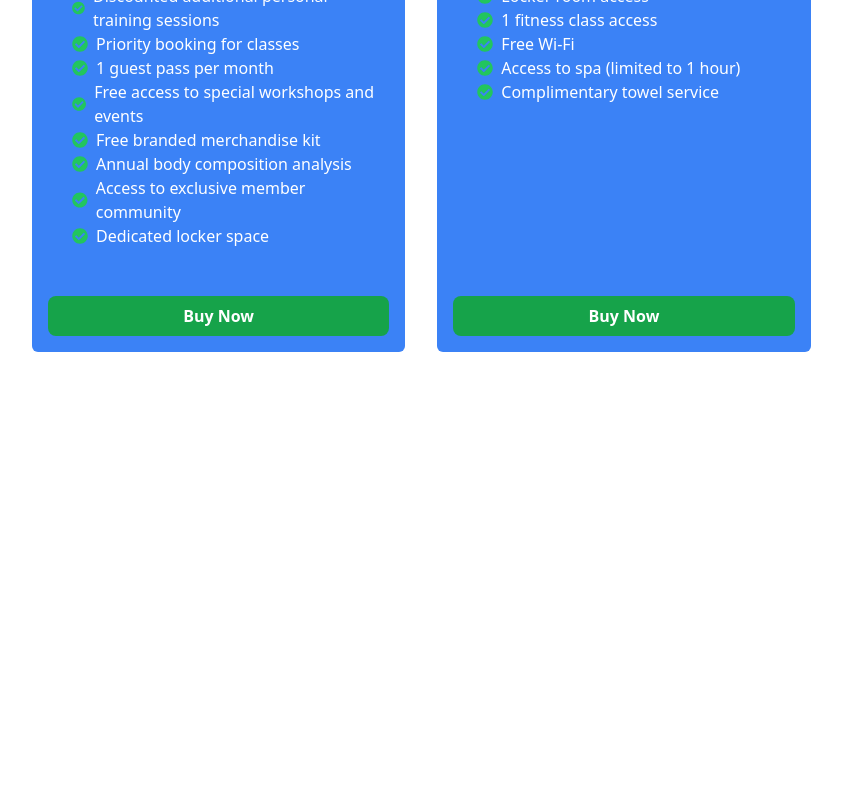
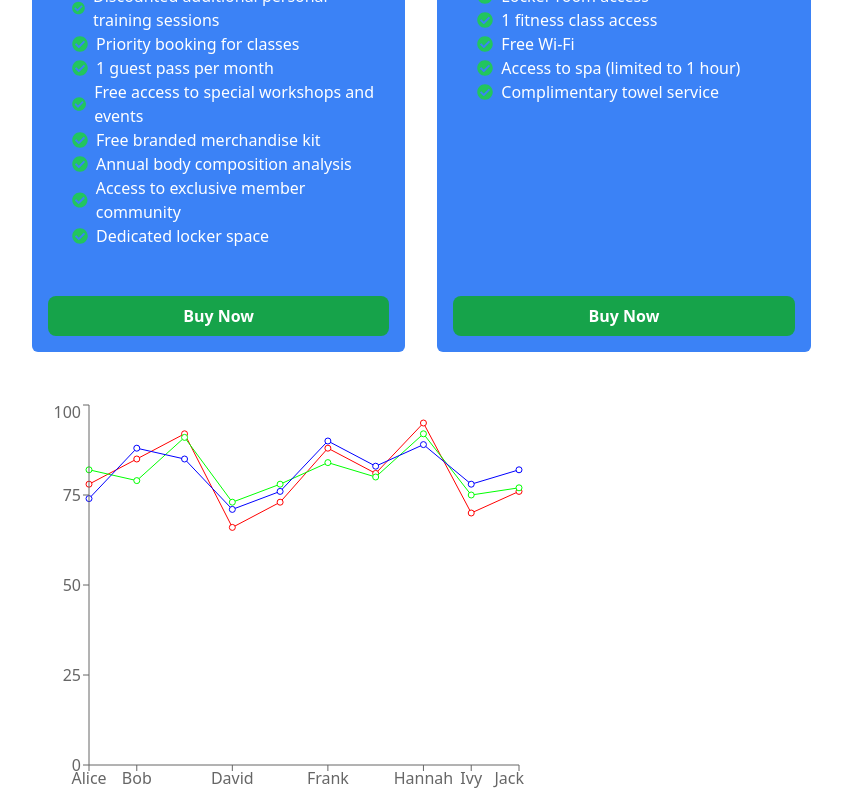
Before and after one commit to FardinMahadi/module-44-ph-b10, a React (Vite) app: page / in a window 1280 px wide. Shown: the part 1026-1826 px from the top of the page, without its empty margins (16-858 px from the left). Before the commit the page ends 1426 px from the top, so only its background shows below. Built offline with nearby package versions, Linux system fonts and the light colour scheme.

Commit message:
chart added

```diff
--- a/package.json
+++ b/package.json
@@ -13,7 +13,8 @@
     "prop-types": "^15.8.1",
     "react": "^18.3.1",
     "react-dom": "^18.3.1",
-    "react-icons": "^5.3.0"
+    "react-icons": "^5.3.0",
+    "recharts": "^2.13.3"
   },
   "devDependencies": {
     "@eslint/js": "^9.13.0",
--- a/src/App.jsx
+++ b/src/App.jsx
@@ -1,4 +1,5 @@
 // import DaisyNav from "./components/DaisyNav/DaisyNav";
+import LineChart from "./components/LineChart/LineChart";
 import Navbar from "./components/Navbar/Navbar";
 import PriceOptions from "./components/PriceOptions/PriceOptions";
 
@@ -9,6 +10,7 @@ function App() {
       {/* <DaisyNav /> */}
       <h1 className="text-7xl bg-rose-600">Hello World</h1>
       <PriceOptions />
+      <LineChart />
     </>
   );
 }
--- /dev/null
+++ b/src/components/LineChart/LineChart.jsx
@@ -0,0 +1,54 @@
+import {
+  CartesianAxis,
+  LineChart as LChart,
+  Line,
+  Tooltip,
+  XAxis,
+  YAxis,
+} from "recharts";
+
+const LineChart = () => {
+  const subjecMarksData = [
+    { id: 1, name: "Alice", math: 78, physics: 82, chemistry: 74, grade: "B" },
+    { id: 2, name: "Bob", math: 85, physics: 79, chemistry: 88, grade: "B+" },
+    {
+      id: 3,
+      name: "Charlie",
+      math: 92,
+      physics: 91,
+      chemistry: 85,
+      grade: "A",
+    },
+    { id: 4, name: "David", math: 66, physics: 73, chemistry: 71, grade: "C+" },
+    { id: 5, name: "Emma", math: 73, physics: 78, chemistry: 76, grade: "B-" },
+    { id: 6, name: "Frank", math: 88, physics: 84, chemistry: 90, grade: "A-" },
+    { id: 7, name: "Grace", math: 81, physics: 80, chemistry: 83, grade: "B+" },
+    {
+      id: 8,
+      name: "Hannah",
+      math: 95,
+      physics: 92,
+      chemistry: 89,
+      grade: "A+",
+    },
+    { id: 9, name: "Ivy", math: 70, physics: 75, chemistry: 78, grade: "B-" },
+    { id: 10, name: "Jack", math: 76, physics: 77, chemistry: 82, grade: "B" },
+  ];
+
+  return (
+    <div className="ml-10">
+      <LChart width={500} height={400} data={subjecMarksData}>
+        <Line dataKey="math" stroke="#f00"></Line>
+        <Line dataKey="physics" stroke="#0f0"></Line>
+        <Line dataKey="chemistry" stroke="#00f"></Line>
+
+        <CartesianAxis stroke="#ccc" strokeDasharray="5 5" />
+        <XAxis dataKey="name" />
+        <YAxis />
+        <Tooltip />
+      </LChart>
+    </div>
+  );
+};
+
+export default LineChart;
```
Also changed, not shown: 1 other file (tests, documents, lock files or other folders).
